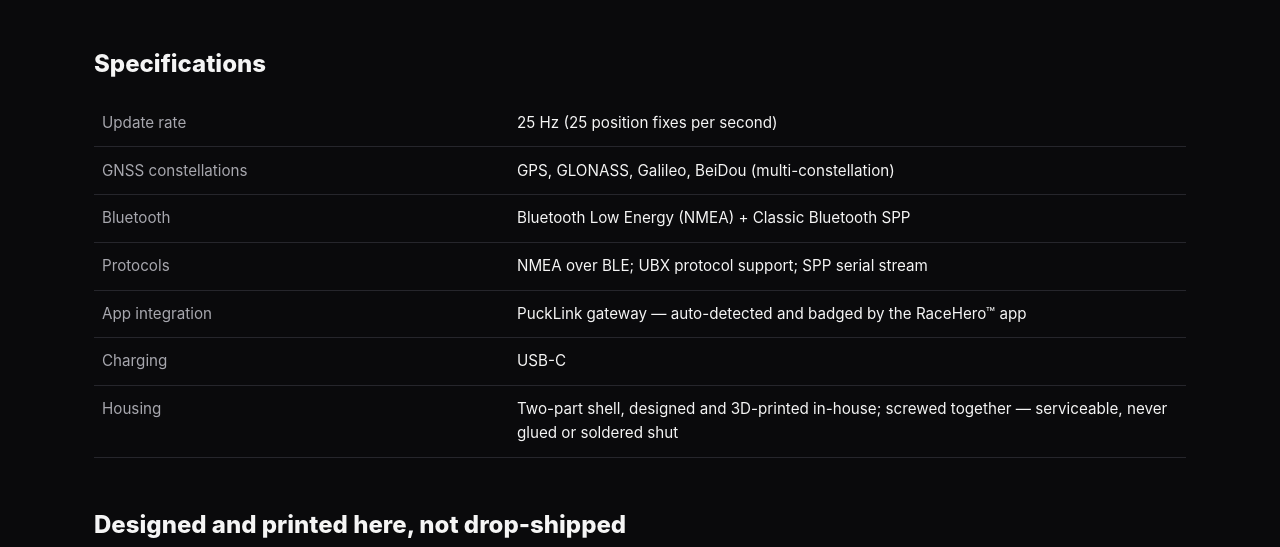
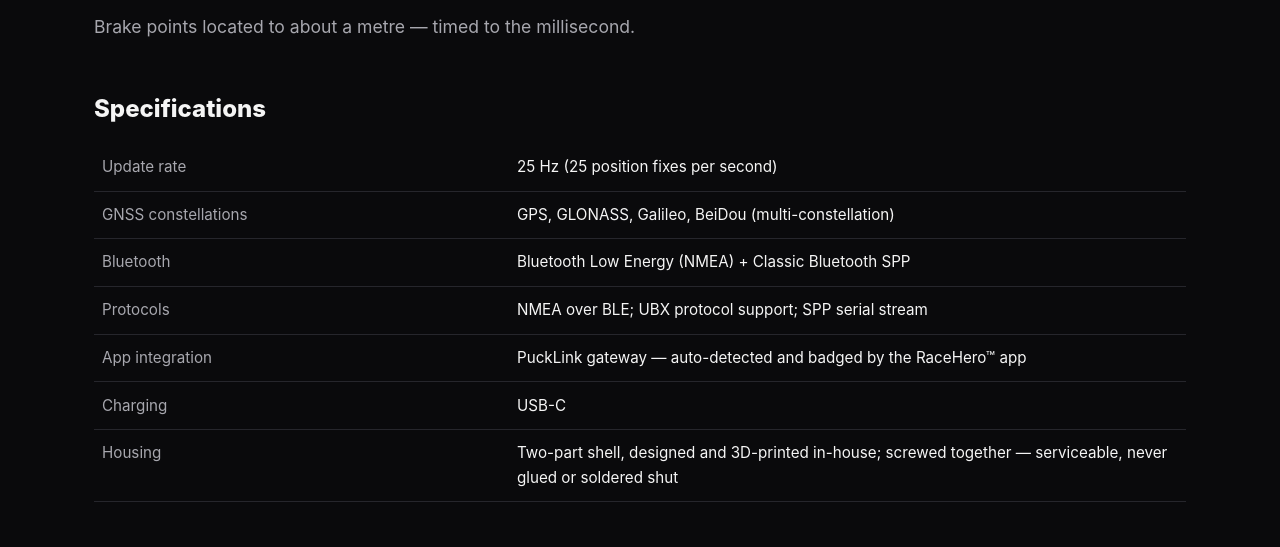
Before and after one commit to dmodaragamage/RaceHero-Site, a website: page products/puck-kit.html in a window 1280 px wide. Shown: the part 929-1476 px from the top of the page. Drawn offline with Linux system fonts and the light colour scheme.

Commit message:
Puck: brake-point claim line above the specs

```diff
--- a/products/puck-kit.html
+++ b/products/puck-kit.html
@@ -85,6 +85,8 @@
   </div>
 </div>
 
+<p class="lead">Brake points located to about a metre — timed to the millisecond.</p>
+
 <h2>Specifications</h2>
 <table class="specs">
   <tr><td>Update rate</td><td>25 Hz (25 position fixes per second)</td></tr>
```
